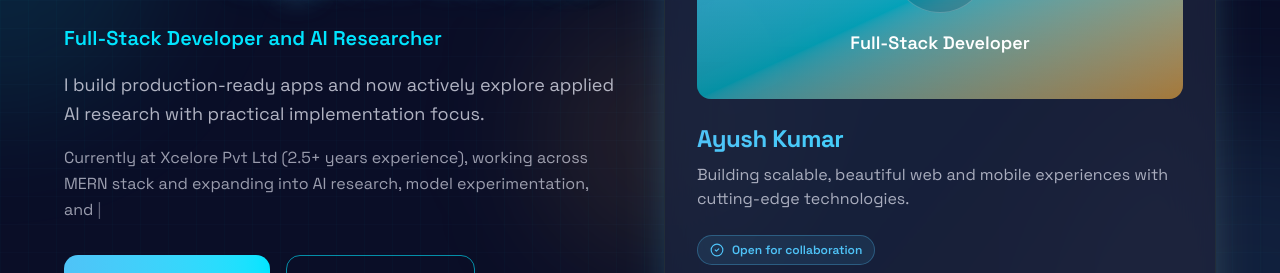
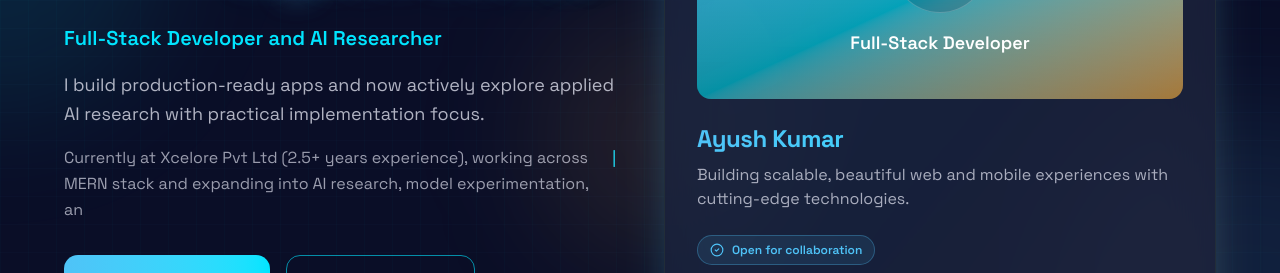
Before and after one commit to ayushspn123/portfolio-1, a Next.js app: page / in a window 1280 px wide. Shown: the part 280-553 px from the top of the page. Built offline with nearby package versions, Linux system fonts and the light colour scheme.

Commit message:
feat: implement typewriter effect with blinking caret and enhance animation timing

```diff
--- a/app/globals.css
+++ b/app/globals.css
@@ -458,6 +458,17 @@
   }
 }
 
+@keyframes caret-blink {
+  0%,
+  45% {
+    opacity: 1;
+  }
+  46%,
+  100% {
+    opacity: 0;
+  }
+}
+
 .animate-slide-left {
   animation: slideInFromLeft 0.8s ease-out;
 }
@@ -495,3 +506,11 @@
   animation: shimmer 3s infinite;
   background-size: 1000px 100%;
 }
+
+.typewriter-caret {
+  display: inline-block;
+  margin-left: 0.08em;
+  line-height: 1;
+  color: color-mix(in srgb, var(--accent) 86%, var(--foreground));
+  animation: caret-blink 1s steps(1, end) infinite;
+}
--- a/components/hero.tsx
+++ b/components/hero.tsx
@@ -12,8 +12,8 @@ export function Hero() {
 
   // Sequential typewriter: each line starts after previous is done
   const { displayedText: text1, isComplete: done1 } = useTypewriter(line1, 30, 600)
-  const { displayedText: text2, isComplete: done2 } = useTypewriter(line2, 20, done1 ? 200 : 999999)
-  const { displayedText: text3, isComplete: done3 } = useTypewriter(line3, 18, done2 ? 200 : 999999)
+  const { displayedText: text2, isComplete: done2 } = useTypewriter(line2, 20, 220, done1)
+  const { displayedText: text3, isComplete: done3 } = useTypewriter(line3, 18, 220, done2)
 
   return (
     <section
@@ -44,13 +44,13 @@ export function Hero() {
               </span>
             </h1>
             <p className="text-base sm:text-lg md:text-xl font-semibold text-accent mb-4 leading-relaxed">
-              <span>{text1}{!done1 && <span className="animate-pulse">|</span>}</span>
+              <span className="inline-flex items-baseline">{text1}{!done1 && <span className="typewriter-caret" aria-hidden>|</span>}</span>
             </p>
             <p className="text-foreground/75 text-sm sm:text-base md:text-lg mb-4 leading-relaxed">
-              <span>{text2}{done1 && !done2 && <span className="animate-pulse">|</span>}</span>
+              <span className="inline-flex items-baseline">{text2}{done1 && !done2 && <span className="typewriter-caret" aria-hidden>|</span>}</span>
             </p>
             <p className="text-foreground/65 text-sm sm:text-base mb-8 leading-relaxed max-w-xl">
-              <span>{text3}{done2 && !done3 && <span className="animate-pulse">|</span>}</span>
+              <span className="inline-flex items-baseline">{text3}{done2 && !done3 && <span className="typewriter-caret" aria-hidden>|</span>}</span>
             </p>
             <div className="flex gap-3 sm:gap-4 flex-wrap">
               <a
--- a/components/typewriter.tsx
+++ b/components/typewriter.tsx
@@ -3,42 +3,42 @@
 
 import { useState, useEffect } from "react"
 
-export function useTypewriter(text: string, speed = 50, delay = 0) {
+export function useTypewriter(text: string, speed = 50, delay = 0, startWhen = true) {
   const [displayedText, setDisplayedText] = useState("")
   const [isComplete, setIsComplete] = useState(false)
 
   useEffect(() => {
     setDisplayedText("")
     setIsComplete(false)
-    if (delay > 0) {
-      const delayTimer = setTimeout(() => {
-        let index = 0
-        const interval = setInterval(() => {
-          if (index < text.length) {
-            setDisplayedText(text.substring(0, index + 1))
-            index++
-          } else {
-            clearInterval(interval)
-            setIsComplete(true)
-          }
-        }, speed)
-        return () => clearInterval(interval)
-      }, delay)
-      return () => clearTimeout(delayTimer)
-    } else {
+
+    if (!startWhen) {
+      return
+    }
+
+    let interval: ReturnType<typeof setInterval> | undefined
+    const delayTimer = setTimeout(() => {
       let index = 0
-      const interval = setInterval(() => {
+      interval = setInterval(() => {
         if (index < text.length) {
           setDisplayedText(text.substring(0, index + 1))
           index++
-        } else {
+          return
+        }
+
+        if (interval) {
           clearInterval(interval)
-          setIsComplete(true)
         }
+        setIsComplete(true)
       }, speed)
-      return () => clearInterval(interval)
+    }, delay)
+
+    return () => {
+      clearTimeout(delayTimer)
+      if (interval) {
+        clearInterval(interval)
+      }
     }
-  }, [text, speed, delay])
+  }, [text, speed, delay, startWhen])
 
   return { displayedText, isComplete }
 }
@@ -52,9 +52,9 @@ interface TypewriterProps {
 export function Typewriter({ text, speed = 50, delay = 0 }: TypewriterProps) {
   const { displayedText, isComplete } = useTypewriter(text, speed, delay)
   return (
-    <span>
+    <span className="inline-flex items-baseline">
       {displayedText}
-      {!isComplete && <span className="animate-pulse">|</span>}
+      {!isComplete && <span className="typewriter-caret" aria-hidden>|</span>}
     </span>
   )
 }
```
